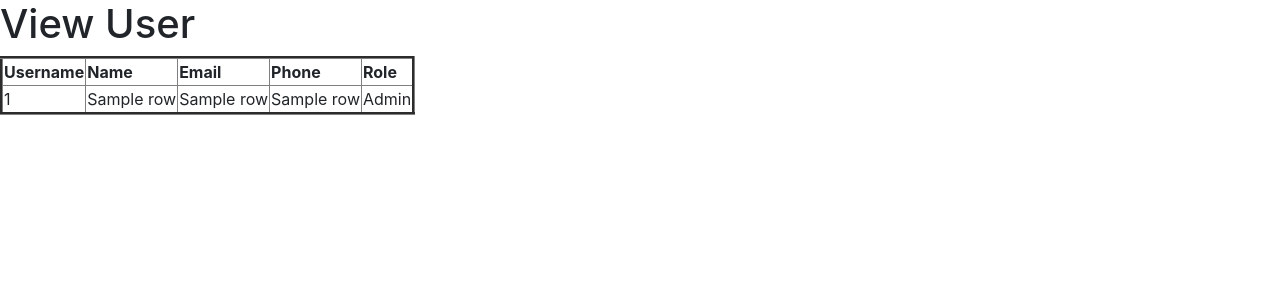
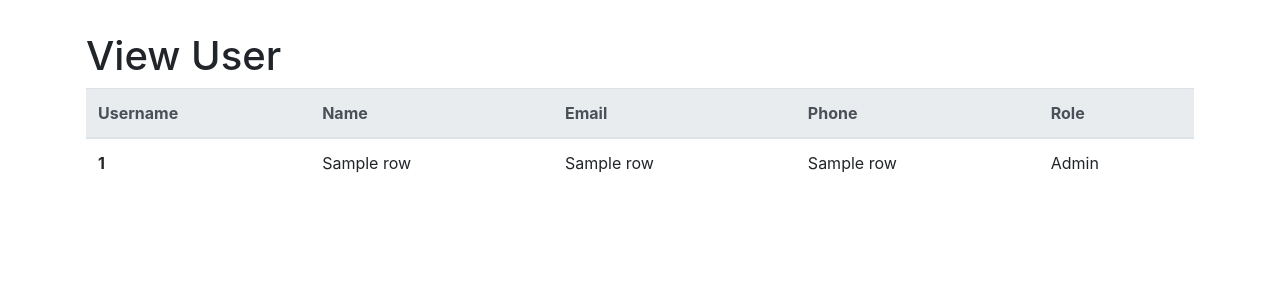
Before and after one commit to zefyr-solutions/Reach, a Flask app: template templates/view_user.html in a window 1280 px wide. Shown: the top 300 px of the page. Run offline with Flask 2, Linux system fonts and the light colour scheme; the template is opened without the code that fills it: most values are stand-ins (such as "Sample title", 1, 10 or a date in 2020); parts of the project's set-up code (start-up, migrations or seed data) failed here and were passed over; some libraries are stand-ins or nearby versions.

Commit message:
changes to the base and updated view_user page

```diff
--- a/templates/base.html
+++ b/templates/base.html
@@ -8,6 +8,10 @@
     <title>{% block title %}{% endblock %}</title>
 </head>
 <body>
-    {% block content %}{% endblock %}
+    <div class="container-fluid">
+        <div class="container p-3 mt-3">
+            {% block content %}{% endblock %}
+        </div>
+    </div>
 </body>
 </html>
--- a/templates/index.html
+++ b/templates/index.html
@@ -10,8 +10,6 @@
     </ul>
   {% endif %}
 {% endwith %}
-<div class="container-fluid">
-    <div class="container p-3 mt-3">
         <form method = "post">
             <div class="form-group">
               <label for="exampleInputEmail1">User name</label>
@@ -27,6 +25,4 @@
             </div>
             <button type="submit" class="btn btn-primary btn-block">Submit</button>
           </form>
-    </div>
-</div>
 {% endblock %}
--- a/templates/view_user.html
+++ b/templates/view_user.html
@@ -12,7 +12,8 @@
 {% endwith %}
 
 <h1>View User</h1>
-<table border="3px">
+<table class="table">
+  <thead class="thead-light">
   <tr>
     <th>Username</th>
     <th>Name</th>
@@ -20,9 +21,10 @@
     <th>Phone</th>
     <th>Role</th>
   </tr>
+  </thead>
   {% for row in value %}
     <tr>
-      <td>{{row[0]}}</td>
+      <th>{{row[0]}}</th>
       <td>{{row[1]}}</td>
       <td>{{row[2]}}</td>
       <td>{{row[3]}}</td>
```
